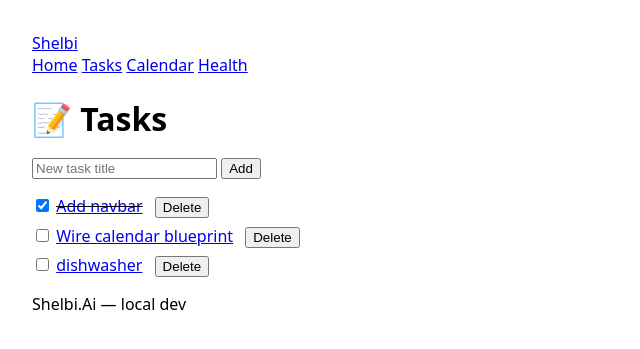
After one commit to myshelbiai/Shelbi.Ai, a Flask app: page /tasks/ui in a window 1280 px wide. The commit adds this page. Shown: the top 349 px of the page, without its empty margins (0-640 px from the left). Run offline with Flask 3, Linux system fonts and the light colour scheme.

```diff
--- a/config.py
+++ b/config.py
@@ -5,3 +5,7 @@ BASE_DIR = os.path.abspath(os.path.dirname(__file__))
 SQLALCHEMY_DATABASE_URI = f"sqlite:///{os.path.join(BASE_DIR, 'shelbi', 'shelbi.db')}"
 SQLALCHEMY_TRACK_MODIFICATIONS = False
 SECRET_KEY = "change-me"
+
+# add near the bottom of config.py
+UPLOAD_FOLDER = os.path.join(BASE_DIR, 'shelbi', 'static', 'uploads')
+MAX_CONTENT_LENGTH = 10 * 1024 * 1024  # 10 MB
--- a/shelbi/models.py
+++ b/shelbi/models.py
@@ -1,4 +1,5 @@
 from shelbi import db
+from datetime import datetime
 
 class User(db.Model):
     id = db.Column(db.Integer, primary_key=True)
@@ -7,4 +8,6 @@ class User(db.Model):
 class Task(db.Model):
     id = db.Column(db.Integer, primary_key=True)
     title = db.Column(db.String(120), nullable=False)
-    done = db.Column(db.Boolean, default=False)
+    done = db.Column(db.Boolean, default=False, nullable=False)
+    created_at = db.Column(db.DateTime, default=datetime.utcnow, nullable=False)
+    photo_path = db.Column(db.String(255), nullable=True)  # e.g. "uploads/task-3-photo.jpg"
--- a/shelbi/routes.py
+++ b/shelbi/routes.py
@@ -1,25 +1,129 @@
-from shelbi import app
-from flask import render_template, jsonify
-from shelbi.models import User, Task  # we'll add Task in a moment
+from shelbi import app, db
+from flask import render_template, jsonify, request, abort, redirect, url_for
+from shelbi.models import User, Task
+from sqlalchemy import text
+from werkzeug.utils import secure_filename
+import os, time
+ALLOWED_EXTENSIONS = {"png", "jpg", "jpeg", "gif", "webp"}
 
+def allowed_file(filename: str) -> bool:
+    return "." in filename and filename.rsplit(".", 1)[1].lower() in ALLOWED_EXTENSIONS
+
+
+# ---------- PAGES ----------
 @app.route("/")
 def home():
     return render_template("home.html", title="Shelbi Home")
 
-@app.route("/users")
-def users():
-    names = [u.name for u in User.query.all()]
-    return jsonify(users=names)
+@app.route("/tasks/ui")
+def tasks_ui():
+    # Simple UI page to interact without Postman/curl
+    items = Task.query.order_by(Task.id).all()
+    return render_template("tasks.html", title="Tasks", items=items)
+
+# ---------- JSON API ----------
+@app.route("/tasks")
+def tasks_list():
+    # Keep your original JSON list at /tasks
+    items = [{"id": t.id, "title": t.title, "done": t.done} for t in Task.query.order_by(Task.id)]
+    return jsonify(tasks=items)
+
+@app.route("/api/tasks", methods=["POST"])
+def task_create():
+    data = request.get_json(silent=True) or {}
+    title = (data.get("title") or "").strip()
+    if not title:
+        abort(400, "title is required")
+    t = Task(title=title, done=False)
+    db.session.add(t)
+    db.session.commit()
+    return jsonify(id=t.id, title=t.title, done=t.done), 201
+
+@app.route("/api/tasks/<int:task_id>/toggle", methods=["PATCH"])
+def task_toggle(task_id):
+    t = Task.query.get_or_404(task_id)
+    t.done = not t.done
+    db.session.commit()
+    return jsonify(id=t.id, title=t.title, done=t.done)
+
+@app.route("/api/tasks/<int:task_id>", methods=["DELETE"])
+def task_delete(task_id):
+    t = Task.query.get_or_404(task_id)
+    db.session.delete(t)
+    db.session.commit()
+    return jsonify(ok=True)
+
+
+@app.route("/tasks/<int:task_id>")
+def task_detail(task_id):
+    t = Task.query.get_or_404(task_id)
+    return render_template("task_detail.html", title=f"Task #{t.id}", task=t)
+
+@app.route("/tasks/<int:task_id>/edit", methods=["POST"])
+def task_edit(task_id):
+    t = Task.query.get_or_404(task_id)
+    title = (request.form.get("title") or "").strip()
+    t.done = bool(request.form.get("done"))
+    if title:
+        t.title = title
+    db.session.commit()
+    return redirect(url_for("task_detail", task_id=t.id))
+
+@app.route("/tasks/<int:task_id>/delete", methods=["POST"])
+def task_delete_html(task_id):
+    t = Task.query.get_or_404(task_id)
+    db.session.delete(t)
+    db.session.commit()
+    return redirect(url_for("tasks_ui"))
+
+
+@app.route("/api/tasks/<int:task_id>")
+def task_get(task_id):
+    t = Task.query.get_or_404(task_id)
+    return jsonify(id=t.id, title=t.title, done=t.done)
+
+@app.route("/tasks/<int:task_id>/upload", methods=["POST"])
+def task_upload(task_id):
+    t = Task.query.get_or_404(task_id)
+    file = request.files.get("photo")
+    if not file or file.filename == "":
+        abort(400, "No file uploaded")
+    if not allowed_file(file.filename):
+        abort(400, "Unsupported file type")
+
+    filename = f"task-{t.id}-{int(time.time())}-{secure_filename(file.filename)}"
+    save_path = os.path.join(app.config["UPLOAD_FOLDER"], filename)
+    os.makedirs(app.config["UPLOAD_FOLDER"], exist_ok=True)
+    file.save(save_path)
+
+    # store relative path under /static
+    t.photo_path = f"uploads/{filename}"
+    db.session.commit()
+    return redirect(url_for("task_detail", task_id=t.id))
 
 @app.route("/health")
 def health():
-    return jsonify(status="ok")
+    try:
+        # simple DB round-trip
+        db.session.execute(db.text("SELECT 1"))
+        db_ok = True
+    except Exception:
+        db_ok = False
+    return jsonify(status="ok", db=db_ok)
 
-@app.route("/tasks")
-def tasks():
-    items = [{"id": t.id, "title": t.title, "done": t.done} for t in Task.query.order_by(Task.id)]
-    return jsonify(tasks=items)
 
-@app.route("/about")
-def about():
-    return render_template("about.html", title="About")
+@app.route("/version")
+def version():
+    return jsonify(
+        flask=flask.__version__,
+        sqlalchemy=sqlalchemy.__version__,
+    )
+
+
+@app.route("/backup/db")
+def backup_db():
+    db_path = os.path.join(os.path.dirname(__file__), "shelbi.db")
+    # __file__ is shelbi/routes.py; shelbi.db sits in the same folder as __init__.py, so we step to that folder:
+    db_path = os.path.join(os.path.dirname(__file__), "shelbi.db")
+    # If your DB path differs, you can hardcode: db_path = os.path.join(app.root_path, "shelbi", "shelbi.db")
+    return send_file(db_path, as_attachment=True, download_name="shelbi.db")
--- /dev/null
+++ b/shelbi/templates/base.html
@@ -0,0 +1,26 @@
+<!doctype html>
+<html lang="en">
+<head>
+  <meta charset="utf-8" />
+  <title>{% block title %}Shelbi{% endblock %}</title>
+  <link rel="stylesheet" href="{{ url_for('static', filename='style.css') }}">
+  <meta name="viewport" content="width=device-width, initial-scale=1" />
+</head>
+<body>
+  <header class="nav">
+    <a href="{{ url_for('home') }}">Shelbi</a>
+    <nav>
+      <a href="{{ url_for('home') }}">Home</a>
+      <a href="{{ url_for('tasks_ui') }}">Tasks</a>
+      <a href="{{ url_for('calendar.index') }}">Calendar</a>
+      <a href="{{ url_for('health') }}">Health</a>
+    </nav>
+  </header>
+
+  <main class="container">
+    {% block content %}{% endblock %}
+  </main>
+
+  <footer>Shelbi.Ai — local dev</footer>
+</body>
+</html>
--- /dev/null
+++ b/shelbi/templates/tasks.html
@@ -0,0 +1,56 @@
+{% extends "base.html" %}
+{% block title %}Tasks{% endblock %}
+{% block content %}
+  <h1>📝 Tasks</h1>
+
+  <form id="new-task-form" style="margin: 1rem 0;">
+    <input id="title" type="text" placeholder="New task title" required />
+    <button type="submit">Add</button>
+  </form>
+
+  <ul id="task-list" style="list-style: none; padding: 0;">
+    {% for t in items %}
+      <li data-id="{{ t.id }}" style="margin: .4rem 0;">
+        <input type="checkbox" class="toggle" {% if t.done %}checked{% endif %} />
+        <span class="title">
+             {% if t.done %}<s><a href="{{ url_for('task_detail', task_id=t.id) }}">{{ t.title }}</a></s>
+              {% else %}<a href="{{ url_for('task_detail', task_id=t.id) }}">{{ t.title }}</a>{% endif %}
+            </span>
+        <button class="del" style="margin-left:.5rem;">Delete</button>
+      </li>
+    {% endfor %}
+  </ul>
+
+  <script>
+    const list = document.getElementById('task-list');
+    document.getElementById('new-task-form').addEventListener('submit', async (e) => {
+      e.preventDefault();
+      const title = document.getElementById('title').value.trim();
+      if (!title) return;
+      const r = await fetch('/api/tasks', {
+        method: 'POST',
+        headers: {'Content-Type': 'application/json'},
+        body: JSON.stringify({title})
+      });
+      if (!r.ok) { alert('Failed to add'); return; }
+      location.reload();
+    });
+
+    list.addEventListener('click', async (e) => {
+      const li = e.target.closest('li');
+      if (!li) return;
+      const id = li.getAttribute('data-id');
+
+      if (e.target.classList.contains('toggle')) {
+        await fetch(`/api/tasks/${id}/toggle`, {method: 'PATCH'});
+        location.reload();
+      }
+      if (e.target.classList.contains('del')) {
+        if (confirm('Delete this task?')) {
+          await fetch(`/api/tasks/${id}`, {method: 'DELETE'});
+          location.reload();
+        }
+      }
+    });
+  </script>
+{% endblock %}
```
Also changed, not shown: shelbi/calendar/routes.py (+37 -2 lines), shelbi/templates/calendar/index.html (+32 -2 lines), shelbi/templates/task_detail.html (added, +43 -0 lines), shelbi/README.md (deleted), shelbi/shelbi.db, shelbi/static/uploads/task-3-1760384571-Screenshot_2025-10-13_132424.png (added), 2 other files.
